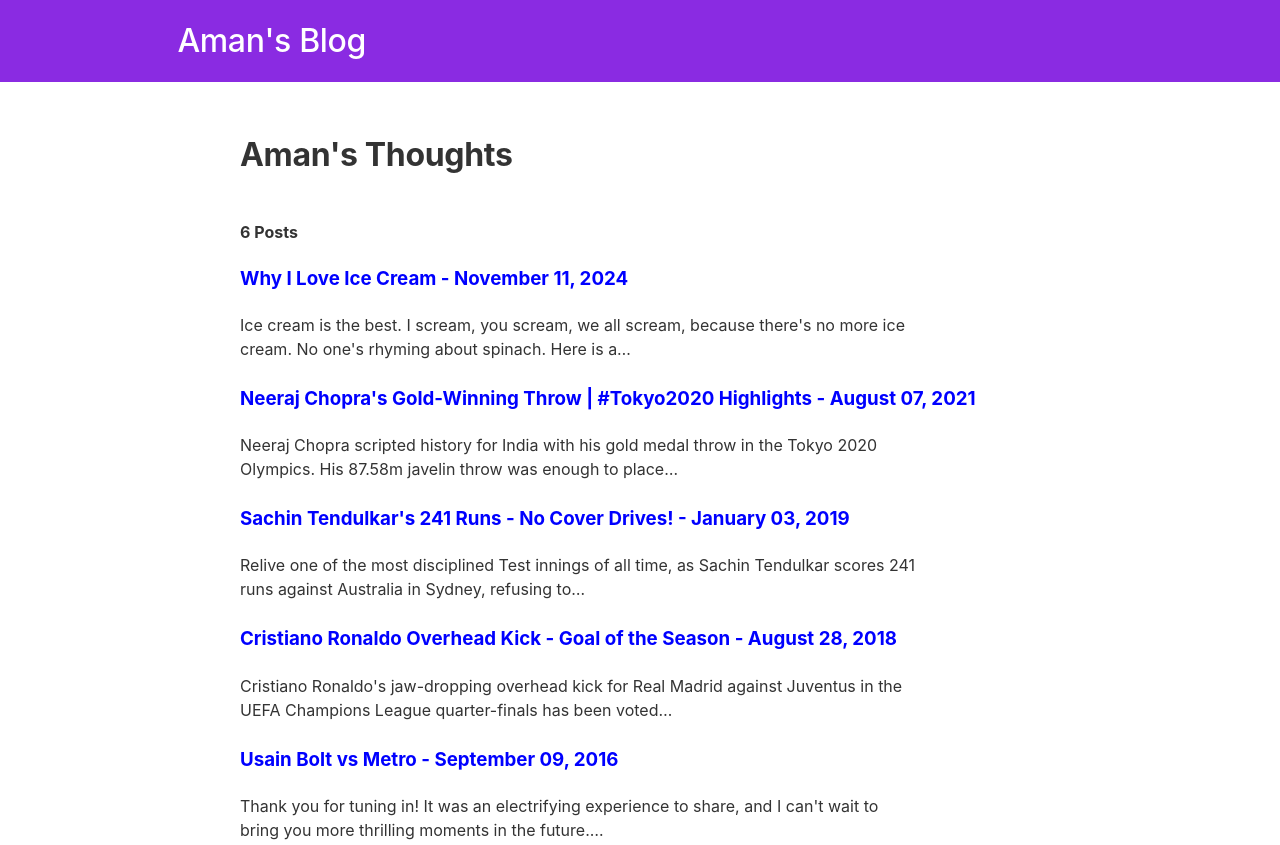
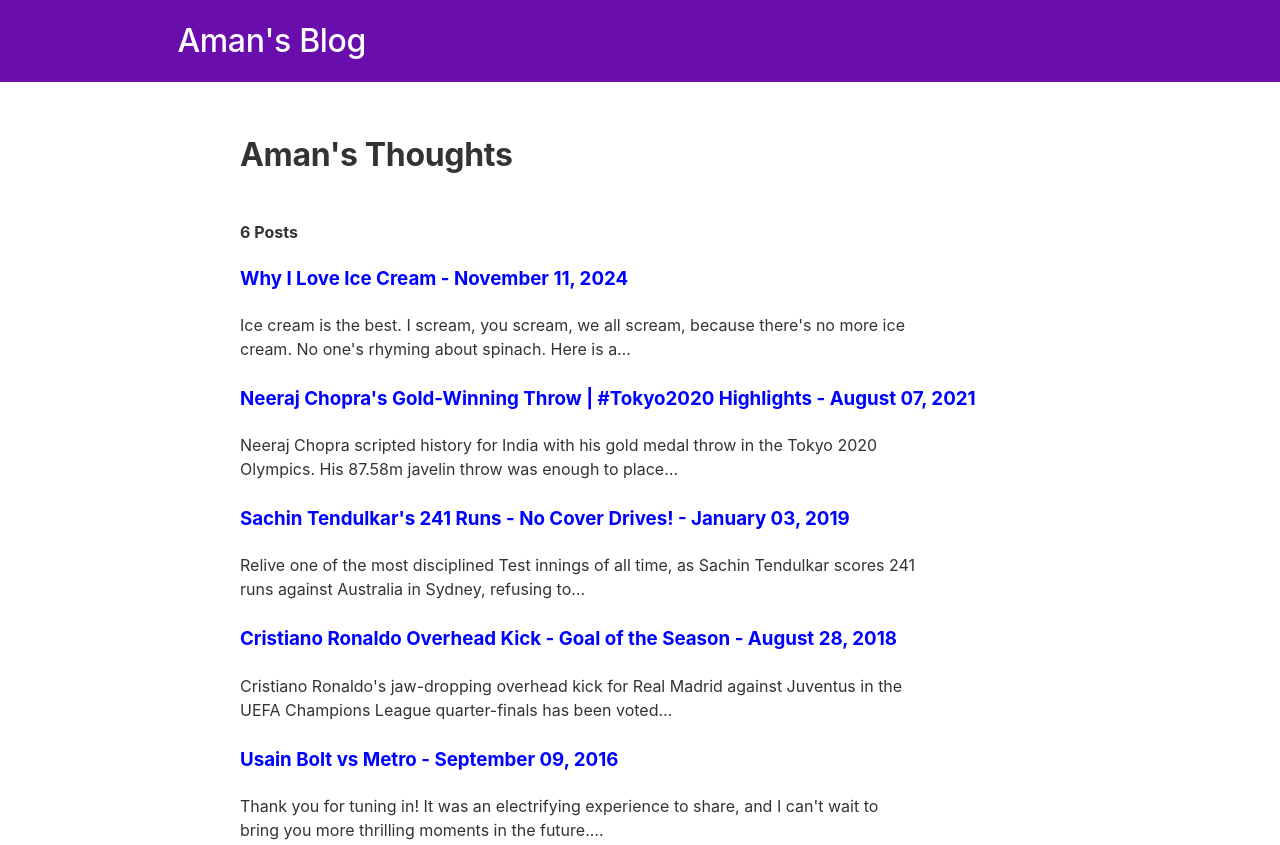
Before and after one commit to AmanDange/Gatsby-Blog, a Gatsby site: page / in a window 1280 px wide. Shown: the top 845 px of the page. Built offline with nearby package versions, Linux system fonts and the light colour scheme; Gatsby itself is replaced by a stand-in of ours.

Commit message:
Updated Header.js

```diff
--- a/src/components/header.js
+++ b/src/components/header.js
@@ -5,7 +5,7 @@
 const Header = ({ siteTitle }) => (
   <header
     style={{
-      background: `#8A2BE2`,
+      background: `#6A0DAD`,
       marginBottom: `1.45rem`,
     }}
   >
```
